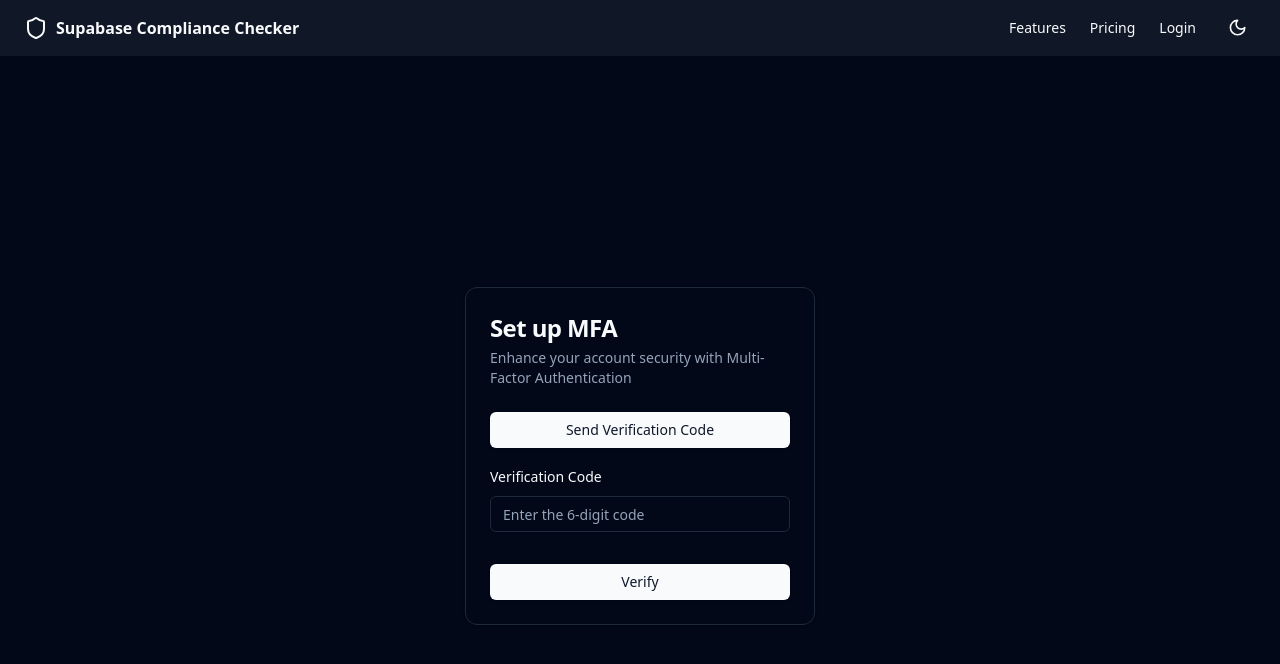
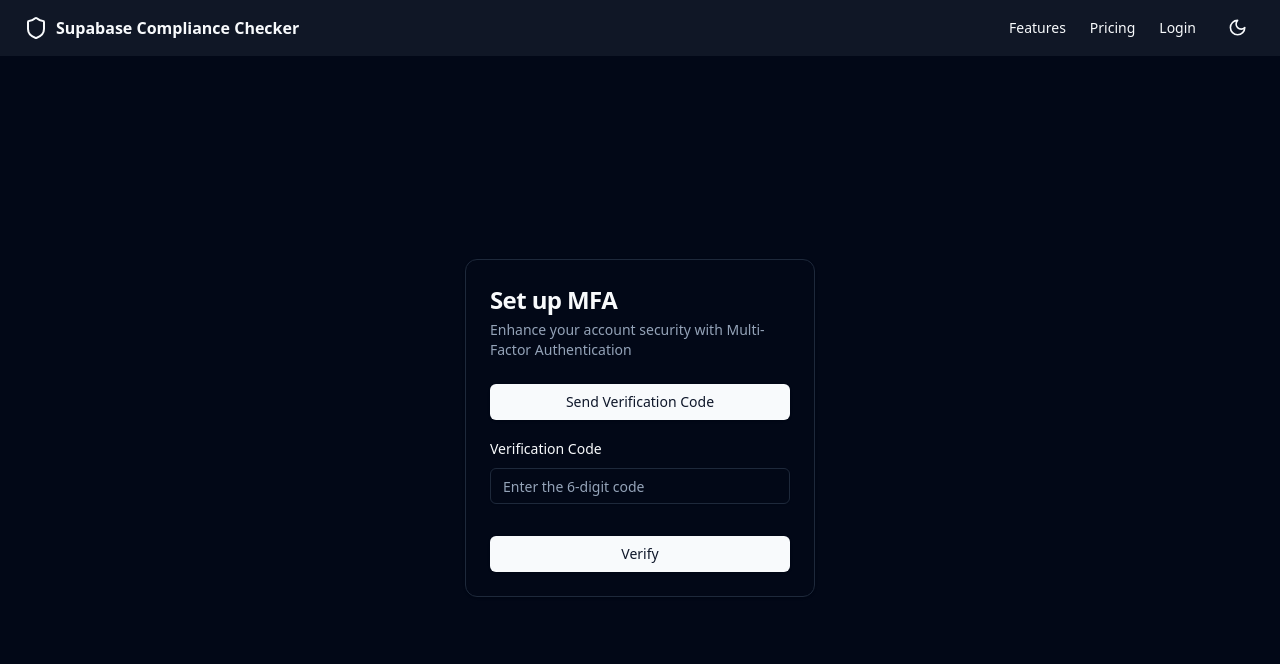
Before and after one commit to Khalil-codes/compliance-checker, a Next.js app: page /mfa in a window 1280 px wide. Shown: the top 664 px of the page. Built offline with nearby package versions, Linux system fonts and the light colour scheme; no server answers.

Commit message:
Allow user to perform MFA and check their status in Profile Dropdown

```diff
--- a/src/app/(auth)/mfa/page.tsx
+++ b/src/app/(auth)/mfa/page.tsx
@@ -85,7 +85,7 @@
   };
 
   return (
-    <div className="flex min-h-screen items-center justify-center bg-background">
+    <div className="flex flex-1 flex-col items-center justify-center bg-background">
       <Card className="w-[350px]">
         <CardHeader className="space-y-1">
           <CardTitle className="text-2xl">Set up MFA</CardTitle>
--- a/src/components/dashboard/profile.tsx
+++ b/src/components/dashboard/profile.tsx
@@ -16,6 +16,7 @@
 import { getInitials } from "@/lib/utils";
 import { logout } from "@/app/(auth)/actions";
 import { User } from "lucide-react";
+import Link from "next/link";
 
 type Props = {
   user: NonNullable<UserResponse["data"]["user"]>;
@@ -63,6 +64,17 @@
           </div>
         </DropdownMenuLabel>
         <DropdownMenuSeparator />
+        {user.factors?.some((f) => f.status === "verified") || true ? (
+          <DropdownMenuLabel>
+            <div className="text-center text-green-500">Secured</div>
+          </DropdownMenuLabel>
+        ) : (
+          <DropdownMenuItem asChild>
+            <Button variant="ghost" className="w-full" size={"sm"} asChild>
+              <Link href="/mfa">Secure your account</Link>
+            </Button>
+          </DropdownMenuItem>
+        )}
         <DropdownMenuItem asChild>
           <Button
             variant="ghost"
```
